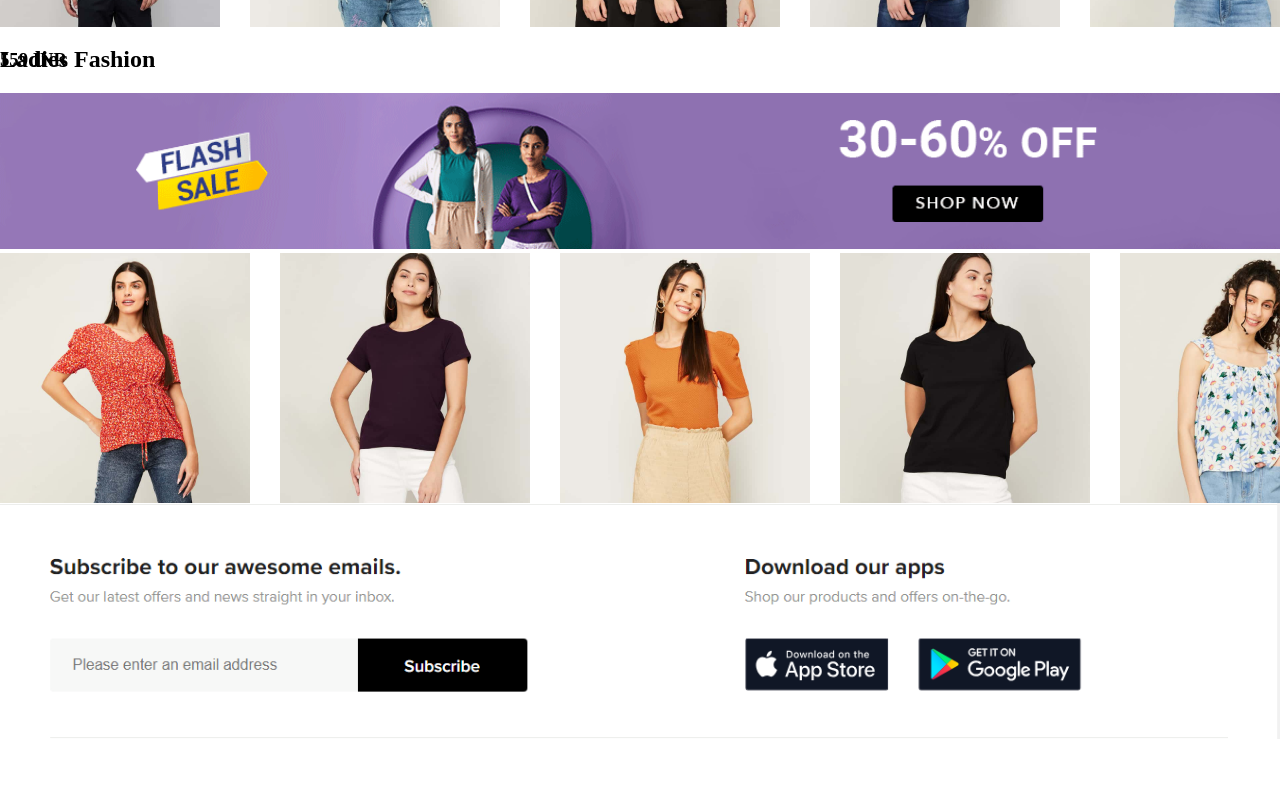
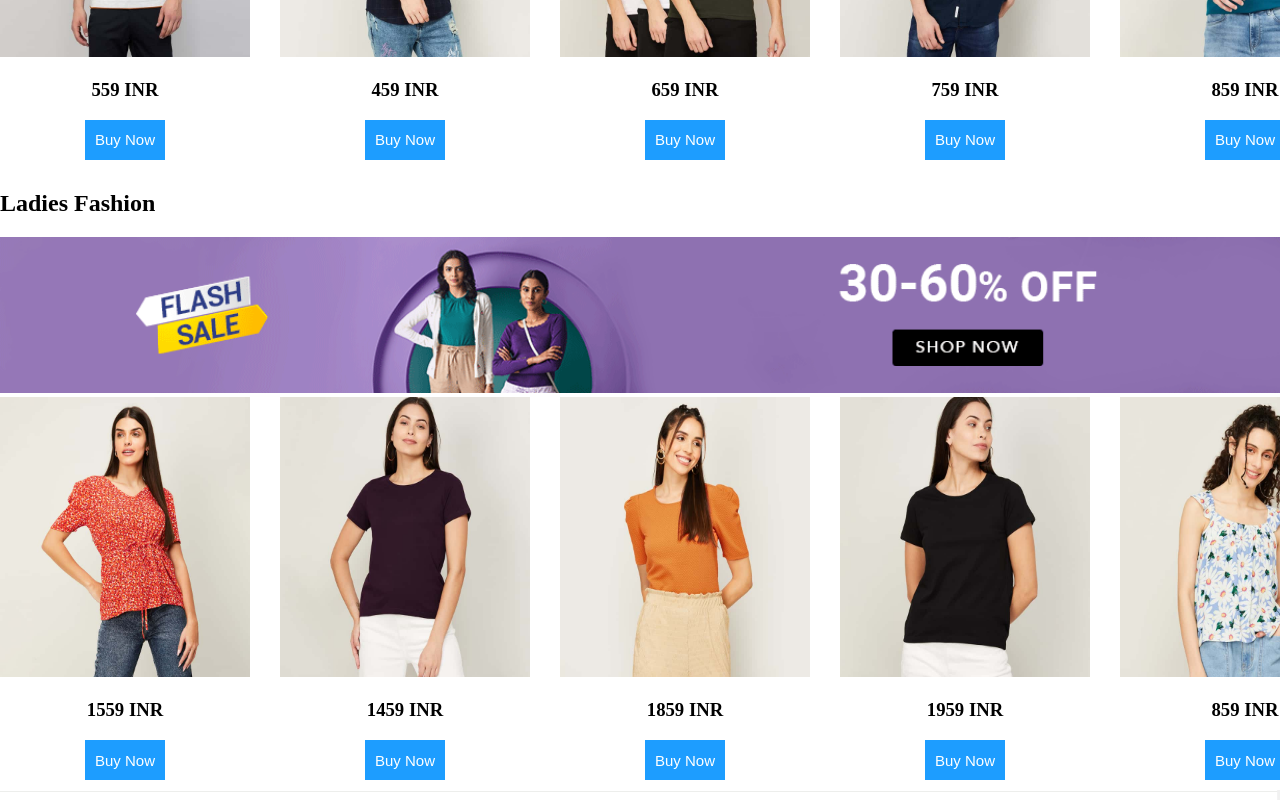
Before and after one commit to sriram5N2/React-Landing-Page, a React (Vite) app in the folder my-shopping-store/: page / in a window 1280 px wide. Shown: the part 540-1340 px from the top of the page. Before the commit the page ends 1283 px from the top, so only its background shows below. Built offline with nearby package versions, Linux system fonts and the light colour scheme.

Commit message:
added the men collection design

```diff
--- a/my-shopping-store/src/App.css
+++ b/my-shopping-store/src/App.css
@@ -49,13 +49,26 @@ body{
 }
 .Men-images{
   display: flex;
-  width: 180px;
-  height: 250px;
   gap: 30px;
 }
-.one-unit img{
-  width: 220px;
-  height: 250px;
-
+.box img{
+   width: 250px;
+  height: 280px;
 
 }
+.box h3{
+  text-align: center;
+}
+.buy-now-btn{
+  display: block;
+  margin: 0 auto;
+ color: white;
+ background-color: rgba(0, 145, 255, 0.888);
+ border: none;
+ height: 40px;
+ width: 80px;
+ margin-bottom: 10px;
+ cursor: pointer;
+ font-size: 15px;
+
+}
--- a/my-shopping-store/src/components/Mencollection.jsx
+++ b/my-shopping-store/src/components/Mencollection.jsx
@@ -1,23 +1,54 @@
 import React from 'react'
 
 const Mencollection = (props) => {
-  const {title,image1,image2,image3,image4,image5,image6,price1,price2}=props.gents;
+  const {title,image1,image2,image3,image4,image5,image6,price1,price2,price3,price4,price5,price6}=props.gents;
   return (
     <div className='Collections'>
       <h2>{title}</h2>
       <div className='Men-images'>
-       <div className='one-unit'>
-         <img src={image1} alt='Men-image1' />
+
+
+       <div className='box'>
+        <img src={image1} alt='Men-image1' />
           <h3>{price1}</h3>
+          <button className="buy-now-btn"type='button'>Buy Now</button>
        </div>
 
 
 
-      <img src={image2} alt='Men-image2' />
+      <div className='box'>
+         <img src={image2} alt='Men-image2' />
+       <h3> {price2} </h3>
+       <button className="buy-now-btn"type='button'>Buy Now</button>
+
+      </div>
+
+     <div className='box'>
       <img src={image3} alt='Men-image3' />
-      <img src={image4} alt='Men-image4' />
+      <h3>{price3}</h3>
+      <button className="buy-now-btn"type='button'>Buy Now</button>
+
+     </div>
+      <div className='box'>
+         <img src={image4} alt='Men-image4' />
+         <h3>{price4}</h3>
+         <button className="buy-now-btn"type='button'>Buy Now</button>
+
+      </div>
+     <div className='box'>
       <img src={image5} alt='Men-image5' />
-      <img src={image6} alt='Men-image6' />
+       <h3>{price5}</h3>
+       <button className="buy-now-btn"type='button'>Buy Now</button>
+
+
+     </div>
+      <div className='box'>
+         <img src={image6} alt='Men-image6' />
+          <h3>{price6}</h3>
+          <button className="buy-now-btn" type='button'>Buy Now</button>
+
+      </div>
+
       </div>
 
     </div>
--- a/my-shopping-store/src/components/Womencollection.jsx
+++ b/my-shopping-store/src/components/Womencollection.jsx
@@ -1,7 +1,7 @@
 import React from 'react'
 
 const Womencollection = (props) => {
- const {title,image1,image2,image3,image4,image5,image6}=props.ladies
+ const {title,image1,image2,image3,image4,image5,image6,price1,price2,price3,price4,price5,price6}=props.ladies
 
   return (
     <div className='Collections'>
@@ -10,14 +10,53 @@ const Womencollection = (props) => {
        <div className="women-banner">
           <img  src='../assets/LadiesBanner.gif' alt='Ladies-Banner'/>
        </div>
-      <div className='Men-images'>
-      <img src={image1} alt='Women-image1' />
-      <img src={image2} alt='Women-image2' />
-      <img src={image3} alt='Women-image3' />
-      <img src={image4} alt='Women-image4' />
-      <img src={image5} alt='Women-image5' />
-      <img src={image6} alt='Women-image6' />
+
+       <div className='Men-images'>
+
+
+       <div className='box'>
+        <img src={image1} alt='Men-image1' />
+          <h3>{price1}</h3>
+          <button className="buy-now-btn"type='button'>Buy Now</button>
+       </div>
+
+
+
+      <div className='box'>
+         <img src={image2} alt='Men-image2' />
+       <h3> {price2} </h3>
+       <button className="buy-now-btn"type='button'>Buy Now</button>
+
       </div>
+
+     <div className='box'>
+      <img src={image3} alt='Men-image3' />
+      <h3>{price3}</h3>
+      <button className="buy-now-btn"type='button'>Buy Now</button>
+
+     </div>
+      <div className='box'>
+         <img src={image4} alt='Men-image4' />
+         <h3>{price4}</h3>
+         <button className="buy-now-btn"type='button'>Buy Now</button>
+
+      </div>
+     <div className='box'>
+      <img src={image5} alt='Men-image5' />
+       <h3>{price5}</h3>
+       <button className="buy-now-btn"type='button'>Buy Now</button>
+
+
+     </div>
+      <div className='box'>
+         <img src={image6} alt='Men-image6' />
+          <h3>{price6}</h3>
+          <button className="buy-now-btn" type='button'>Buy Now</button>
+
+      </div>
+
+      </div>
+
 
     </div>
   )
--- a/my-shopping-store/src/data.js
+++ b/my-shopping-store/src/data.js
@@ -28,5 +28,7 @@ export const Ladies = {
     price4: "1759 INR",
     price3: "1859 INR",
     price4: "1959 INR",
+    price5: "859 INR",
+    price6: "959 INR",
 
 }
```
